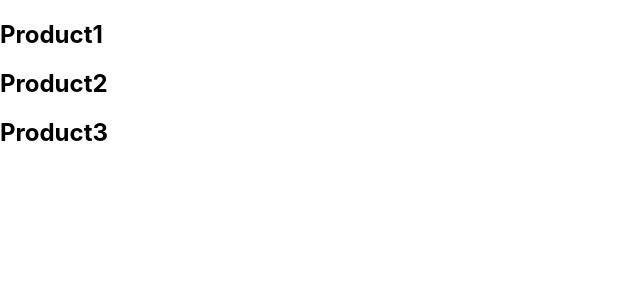
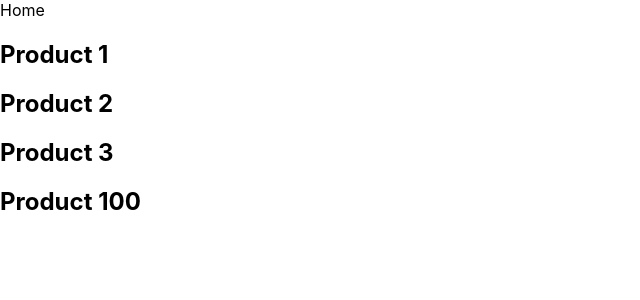
Before and after one commit to narendraktw/next.js-tutorial, a Next.js app: page /product in a window 1280 px wide. Shown: the top 300 px of the page, without its empty margins (0-640 px from the left). Built offline with nearby package versions, Linux system fonts and the light colour scheme.

Commit message:
Link Component added

```diff
--- a/pages/product/index.js
+++ b/pages/product/index.js
@@ -1,9 +1,30 @@
-const ProductList = () => {
+import Link from 'next/link';
+const ProductList = ({ productId = 100 }) => {
 	return (
 		<>
-			<h2>Product1</h2>
-			<h2>Product2</h2>
-			<h2>Product3</h2>
+			<Link href="/">
+				<a>Home</a>
+			</Link>
+			<h2>
+				<Link href="/product/1">
+					<a>Product 1</a>
+				</Link>
+			</h2>
+			<h2>
+				<Link href="/product/2">
+					<a>Product 2</a>
+				</Link>
+			</h2>
+			<h2>
+				<Link href="/product/3" replace>
+					<a>Product 3</a>
+				</Link>
+			</h2>
+			<h2>
+				<Link href={`/product/${productId}`}>
+					<a>Product {productId}</a>
+				</Link>
+			</h2>
 		</>
 	);
 };
```
Also changed, not shown: pages/index.js (+14 -4 lines).
